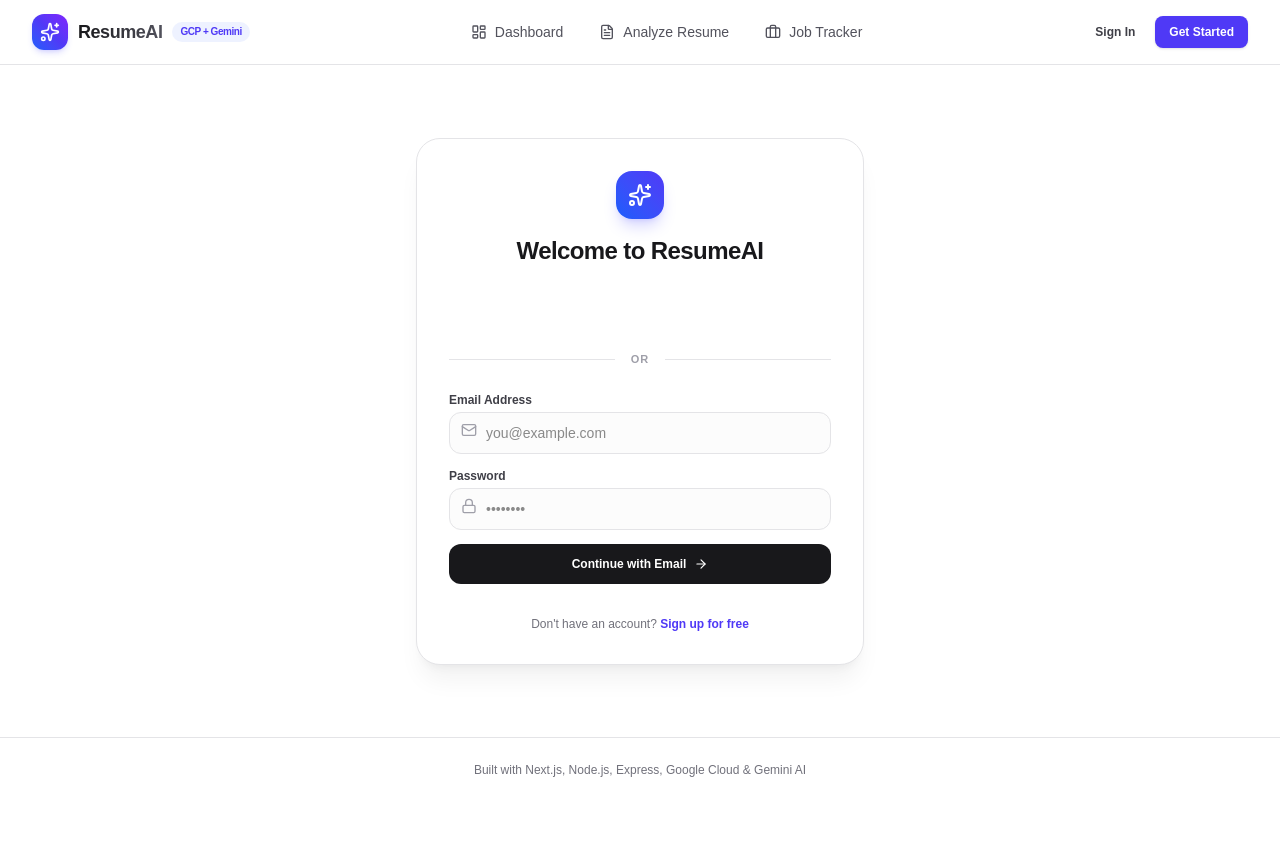
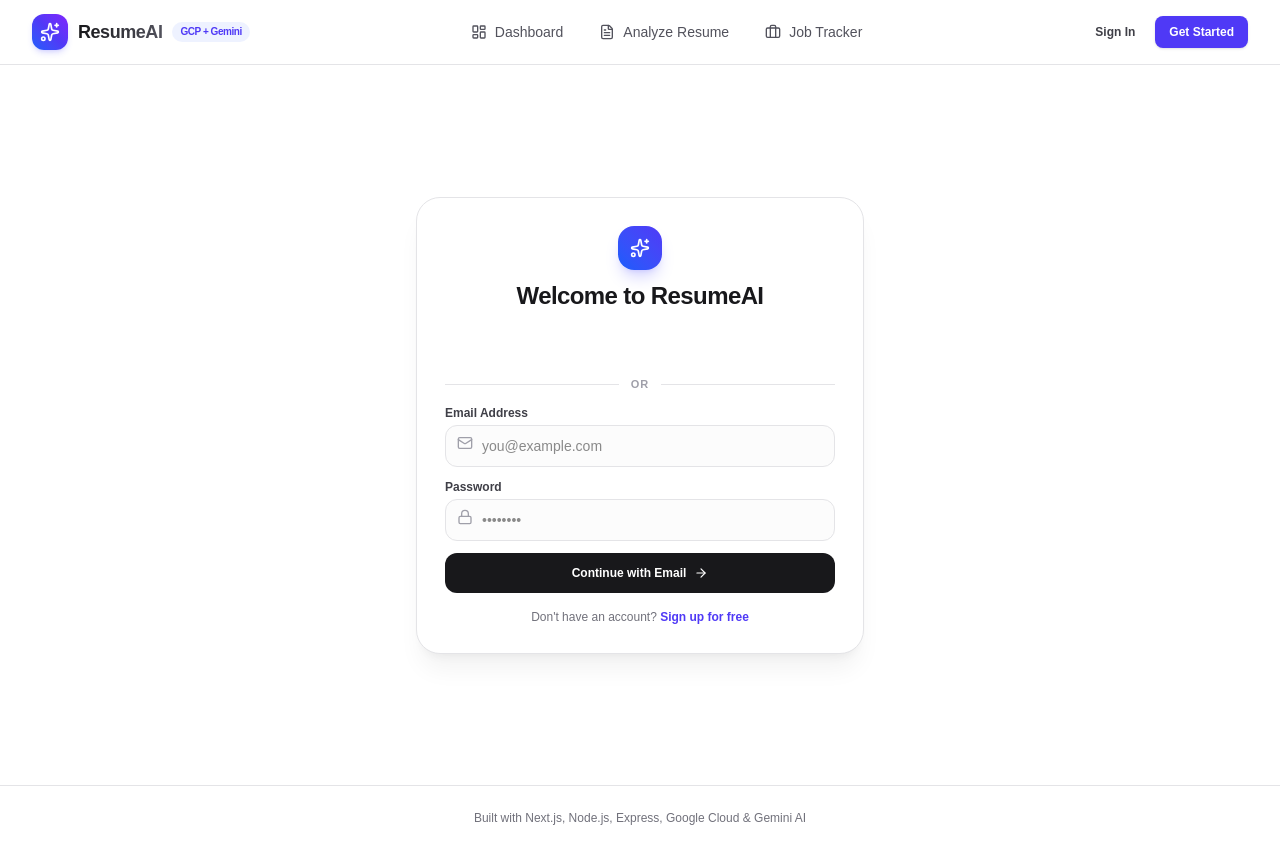
Before and after one commit to harshvgupta1/ai-resume-frontend, a Next.js app: page /login in a window 1280 px wide. Before the commit the page ends 802 px from the top, so only its background shows below. Built offline with nearby package versions, Linux system fonts and the light colour scheme; no server answers.

Commit message:
style: compact auth card spacing and remove excess vertical gap

```diff
--- a/app/(auth)/login/page.tsx
+++ b/app/(auth)/login/page.tsx
@@ -44,25 +44,25 @@ export default function LoginPage() {
   };
 
   return (
-    <div className="flex min-h-[calc(100vh-8rem)] items-center justify-center px-4 py-12 sm:px-6 lg:px-8">
-      <div className="w-full max-w-md space-y-8 rounded-3xl border border-zinc-200 bg-white p-8 shadow-xl shadow-zinc-950/5 dark:border-zinc-800 dark:bg-zinc-900">
+    <div className="flex min-h-[calc(100vh-5rem)] items-center justify-center px-4 py-6 sm:px-6 lg:px-8">
+      <div className="w-full max-w-md space-y-4 rounded-3xl border border-zinc-200 bg-white p-6 sm:p-7 shadow-xl shadow-zinc-950/5 dark:border-zinc-800 dark:bg-zinc-900">
         <div className="text-center">
-          <div className="mx-auto flex h-12 w-12 items-center justify-center rounded-2xl bg-gradient-to-tr from-blue-600 to-indigo-600 text-white shadow-lg shadow-indigo-500/25">
-            <Sparkles className="h-6 w-6" />
+          <div className="mx-auto flex h-11 w-11 items-center justify-center rounded-2xl bg-gradient-to-tr from-blue-600 to-indigo-600 text-white shadow-lg shadow-indigo-500/25">
+            <Sparkles className="h-5 w-5" />
           </div>
-          <h2 className="mt-4 text-2xl font-extrabold tracking-tight text-zinc-900 dark:text-zinc-50">
+          <h2 className="mt-2.5 text-2xl font-extrabold tracking-tight text-zinc-900 dark:text-zinc-50">
             Welcome to ResumeAI
           </h2>
         </div>
 
         {error && (
-          <div className="flex items-center gap-2 rounded-xl bg-red-50 p-3 text-xs text-red-700 dark:bg-red-950/40 dark:text-red-300">
+          <div className="flex items-center gap-2 rounded-xl bg-red-50 p-2.5 text-xs text-red-700 dark:bg-red-950/40 dark:text-red-300">
             <AlertCircle className="h-4 w-4 shrink-0" />
             <span>{error}</span>
           </div>
         )}
 
-        <div className="space-y-5">
+        <div className="space-y-3">
           {/* Official Google SSO Button */}
           <div className="flex justify-center">
             <GoogleLogin
@@ -76,16 +76,16 @@ export default function LoginPage() {
             />
           </div>
 
-          <div className="relative flex items-center justify-center my-4">
+          <div className="relative flex items-center justify-center py-1">
             <div className="w-full border-t border-zinc-200 dark:border-zinc-800" />
-            <span className="absolute bg-white px-4 text-[11px] font-bold uppercase tracking-widest text-zinc-400 dark:bg-zinc-900">
+            <span className="absolute bg-white px-3 text-[11px] font-bold uppercase tracking-widest text-zinc-400 dark:bg-zinc-900">
               OR
             </span>
           </div>
         </div>
 
         {/* Regular Email Form */}
-        <form onSubmit={(e) => e.preventDefault()} className="space-y-3.5">
+        <form onSubmit={(e) => e.preventDefault()} className="space-y-3">
           <div>
             <label className="block text-xs font-semibold text-zinc-700 dark:text-zinc-300 mb-1">
               Email Address
--- a/app/(auth)/signup/page.tsx
+++ b/app/(auth)/signup/page.tsx
@@ -33,28 +33,25 @@ export default function SignupPage() {
   };
 
   return (
-    <div className="flex min-h-[calc(100vh-8rem)] items-center justify-center px-4 py-12 sm:px-6 lg:px-8">
-      <div className="w-full max-w-md space-y-8 rounded-3xl border border-zinc-200 bg-white p-8 shadow-xl shadow-zinc-950/5 dark:border-zinc-800 dark:bg-zinc-900">
+    <div className="flex min-h-[calc(100vh-5rem)] items-center justify-center px-4 py-6 sm:px-6 lg:px-8">
+      <div className="w-full max-w-md space-y-4 rounded-3xl border border-zinc-200 bg-white p-6 sm:p-7 shadow-xl shadow-zinc-950/5 dark:border-zinc-800 dark:bg-zinc-900">
         <div className="text-center">
-          <div className="mx-auto flex h-12 w-12 items-center justify-center rounded-2xl bg-gradient-to-tr from-blue-600 to-indigo-600 text-white shadow-lg shadow-indigo-500/25">
-            <Sparkles className="h-6 w-6" />
+          <div className="mx-auto flex h-11 w-11 items-center justify-center rounded-2xl bg-gradient-to-tr from-blue-600 to-indigo-600 text-white shadow-lg shadow-indigo-500/25">
+            <Sparkles className="h-5 w-5" />
           </div>
-          <h2 className="mt-4 text-2xl font-extrabold tracking-tight text-zinc-900 dark:text-zinc-50">
+          <h2 className="mt-2.5 text-2xl font-extrabold tracking-tight text-zinc-900 dark:text-zinc-50">
             Create Your Account
           </h2>
-          <p className="mt-1.5 text-xs text-zinc-500">
-            Get started with AI-driven ATS resume scanning in seconds.
-          </p>
         </div>
 
         {error && (
-          <div className="flex items-center gap-2 rounded-xl bg-red-50 p-3 text-xs text-red-700 dark:bg-red-950/40 dark:text-red-300">
+          <div className="flex items-center gap-2 rounded-xl bg-red-50 p-2.5 text-xs text-red-700 dark:bg-red-950/40 dark:text-red-300">
             <AlertCircle className="h-4 w-4 shrink-0" />
             <span>{error}</span>
           </div>
         )}
 
-        <div className="space-y-5">
+        <div className="space-y-3">
           {/* Official Google SSO Button */}
           <div className="flex justify-center">
             <GoogleLogin
@@ -68,16 +65,16 @@ export default function SignupPage() {
             />
           </div>
 
-          <div className="relative flex items-center justify-center my-4">
+          <div className="relative flex items-center justify-center py-1">
             <div className="w-full border-t border-zinc-200 dark:border-zinc-800" />
-            <span className="absolute bg-white px-4 text-[11px] font-bold uppercase tracking-widest text-zinc-400 dark:bg-zinc-900">
+            <span className="absolute bg-white px-3 text-[11px] font-bold uppercase tracking-widest text-zinc-400 dark:bg-zinc-900">
               OR
             </span>
           </div>
         </div>
 
         {/* Regular Signup Form */}
-        <form onSubmit={(e) => e.preventDefault()} className="space-y-3.5">
+        <form onSubmit={(e) => e.preventDefault()} className="space-y-3">
           <div>
             <label className="block text-xs font-semibold text-zinc-700 dark:text-zinc-300 mb-1">
               Full Name
```
